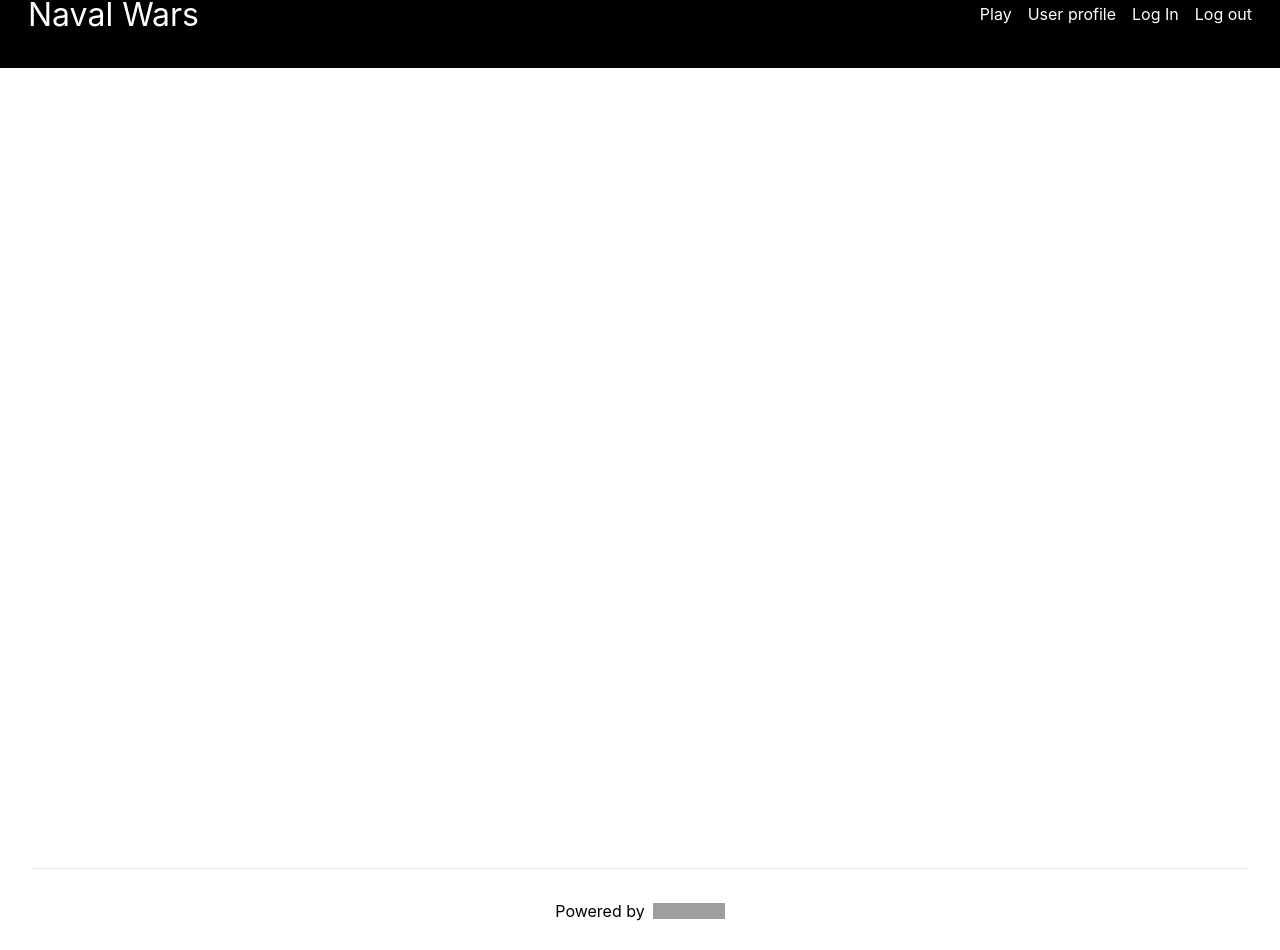
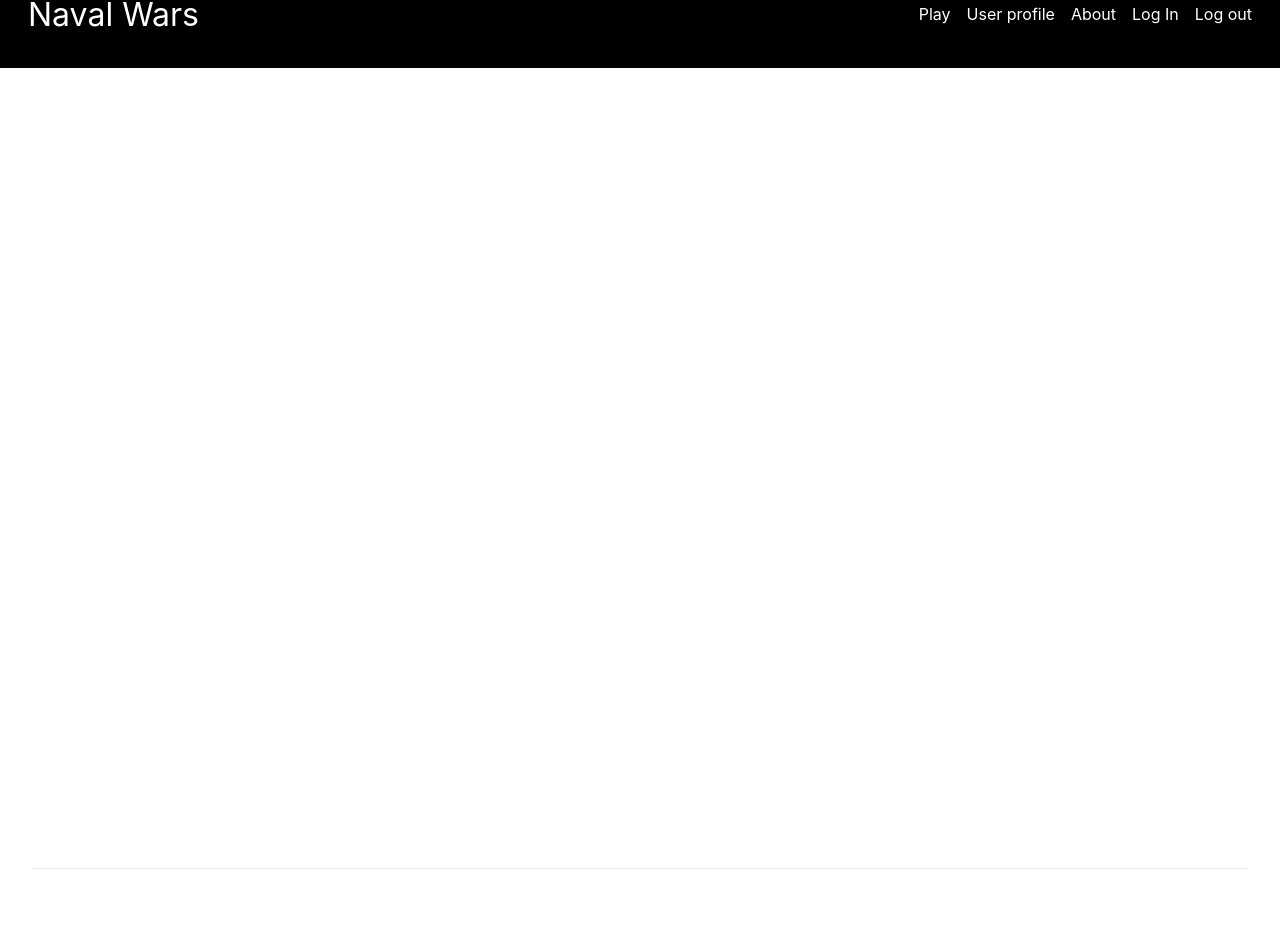
Before and after one commit to MarinoLinic/NavalWars, a Next.js app: page / in a window 1280 px wide. Shown: the part 40-990 px from the top of the page. Built offline with nearby package versions, Linux system fonts and the light colour scheme; grey boxes are pictures that could not be loaded.

Commit message:
Added basic user profile functionality

```diff
--- a/pages/_app.tsx
+++ b/pages/_app.tsx
@@ -10,13 +10,18 @@ function MyApp({ Component, pageProps }: AppProps) {
 				<div className="nav-title pull-left">
 					<Link href="/">Naval Wars</Link>
 				</div>
+
 				<ul className="pull-right">
 					<li className="nav-button">
 						<Link href="/klemsen">Play</Link>
 					</li>
 
 					<li className="nav-button">
-						<Link href="/klemsen">User profile</Link>
+						<Link href="/profile">User profile</Link>
+					</li>
+
+					<li className="nav-button">
+						<Link href="/klemsen">About</Link>
 					</li>
 
 					<li className="nav-button">
@@ -28,7 +33,6 @@ function MyApp({ Component, pageProps }: AppProps) {
 					</li>
 				</ul>
 			</div>
-
 			<Component {...pageProps} />
 		</UserProvider>
 	)
--- a/pages/index.tsx
+++ b/pages/index.tsx
@@ -1,6 +1,7 @@
 import type { NextPage } from 'next'
 import Head from 'next/head'
 import Image from 'next/image'
+import { UserProvider } from '@auth0/nextjs-auth0'
 import styles from '../styles/Home.module.css'
 
 const Home: NextPage = () => {
@@ -8,24 +9,13 @@ const Home: NextPage = () => {
 		<div className={styles.container}>
 			<Head>
 				<title>Naval Wars</title>
-        <meta name="description" content="Generated by create next app" />
+				<meta name="description" content="Naval Wars, the web game." />
 				<link rel="icon" href="/favicon.ico" />
 			</Head>
 
 			<main className={styles.main}></main>
 
-      <footer className={styles.footer}>
-        <a
-          href="https://vercel.com?utm_source=create-next-app&utm_medium=default-template&utm_campaign=create-next-app"
-          target="_blank"
-          rel="noopener noreferrer"
-        >
-          Powered by{' '}
-          <span className={styles.logo}>
-            <Image src="/vercel.svg" alt="Vercel Logo" width={72} height={16} />
-          </span>
-        </a>
-      </footer>
+			<footer className={styles.footer}></footer>
 		</div>
 	)
 }
--- a/styles/globals.css
+++ b/styles/globals.css
@@ -32,7 +32,7 @@ a {
 
 .navigation {
 	position: -webkit-sticky; /* figure out */
-  position: sticky;         /* figure out */
+	position: sticky; /* figure out */
 	background-color: #000;
 	overflow: hidden;
 	padding: 3.5vh;
@@ -61,3 +61,7 @@ li {
 li:hover {
 	color: aqua;
 }
+
+.container {
+	margin: 2vh;
+}
```
Also changed, not shown: pages/profile.tsx (added, +41 -0 lines), 1 other file (tests, documents, lock files or other folders). Lines whose indentation alone changed are shown as unchanged.
